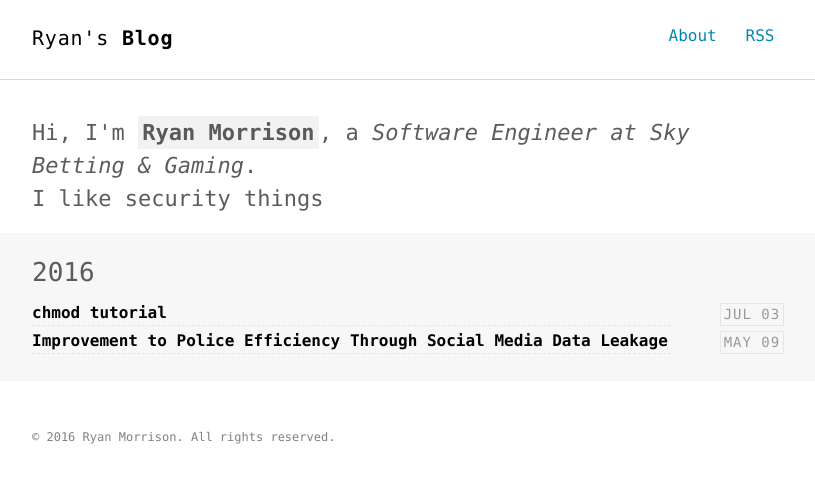
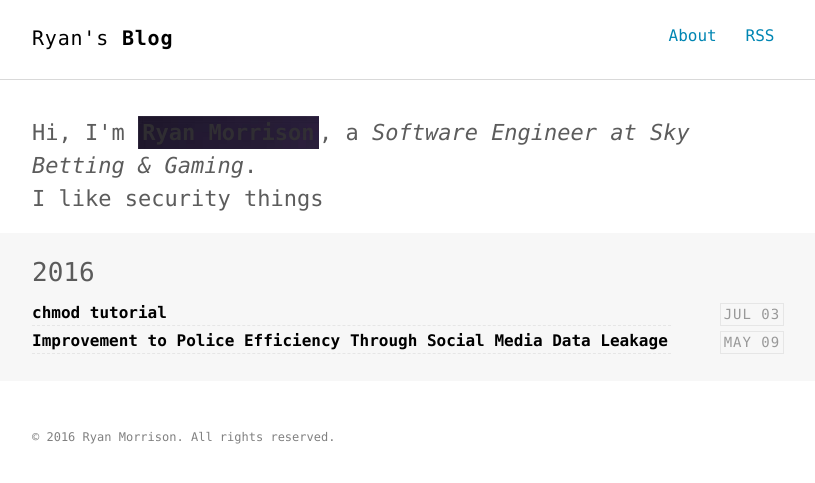
Before and after one commit to razki/devBlog, a Jekyll site: the page built from index.html, in a window 1280 px wide. Shown: the top 483 px of the page, without its empty margins (232-1047 px from the left). Built offline with Jekyll 4.4.1, drawn with Linux system fonts in a browser that asks for light colours.

Commit message:
background change

```diff
--- a/assets/scss/_layout.scss
+++ b/assets/scss/_layout.scss
@@ -78,7 +78,7 @@ hr {
   .author-name {
     display: inline-block;
     padding: 0 .2em;
-    background: lighten($light-gray-color, 15%)
+    background: url("../../assets/images/bg.jpg");
   }
 
   a {
```
Also changed, not shown: assets/images/bg.jpg (added).
